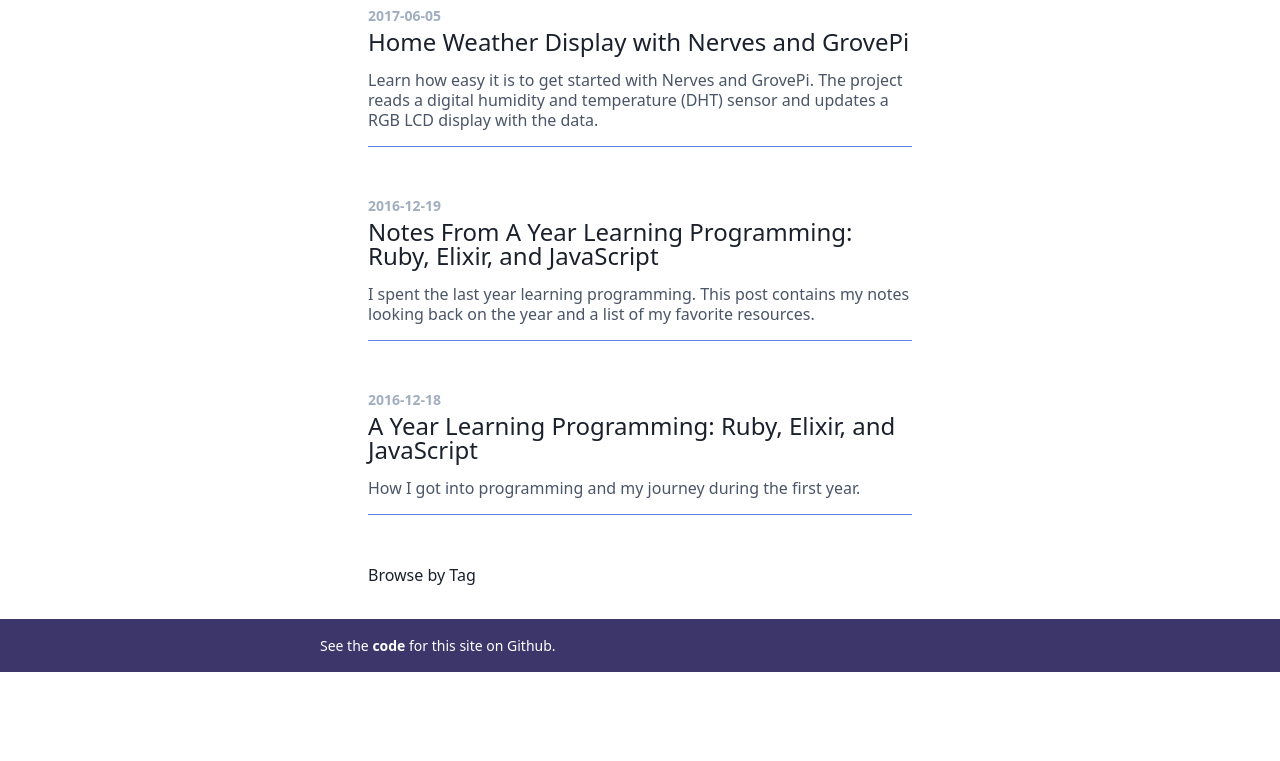
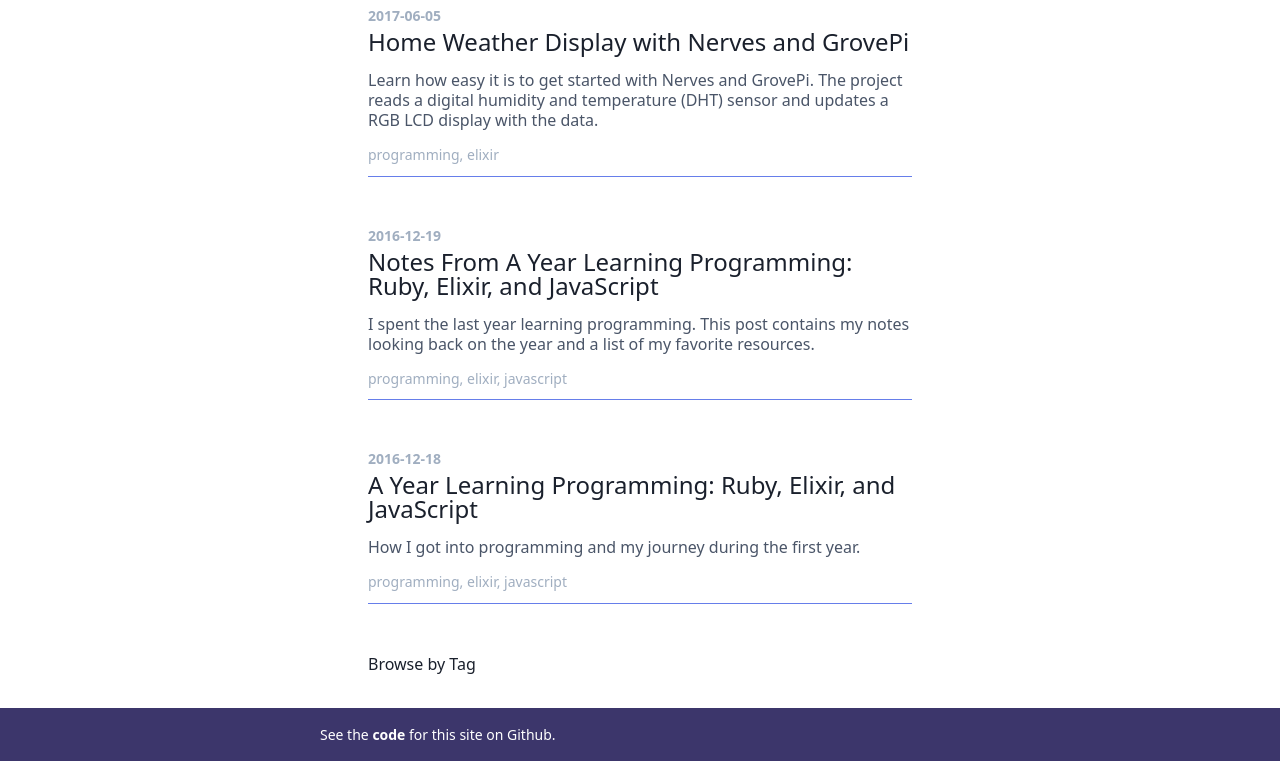
Before and after one commit to axelclark/gatsby-tailwindcss-blog, a Gatsby site: page / in a window 1280 px wide. Shown: the part 179-940 px from the top of the page. Before the commit the page ends 851 px from the top, so only its background shows below. Built offline with nearby package versions, Linux system fonts and the light colour scheme; Gatsby itself is replaced by a stand-in of ours.

Commit message:
Add list of tags to PostItem
* Show tags for each post when posts are listed
* Closes #30

```diff
--- a/src/components/PostItem.js
+++ b/src/components/PostItem.js
@@ -2,6 +2,7 @@ import React from "react";
 import { Link } from "gatsby";
 
 const PostItem = ({ frontmatter }) => {
+  console.log(frontmatter);
   return (
     <div className="mb-12" key={frontmatter.path}>
       <Link to={frontmatter.path}>
@@ -12,8 +13,11 @@ const PostItem = ({ frontmatter }) => {
           <h2 className="text-xl md:text-2xl leading-none mb-4">
             {frontmatter.title}
           </h2>
-          <p className="text-gray-700 leading-tight font-light border-b border-solid border-indigo-500 pb-4">
+          <p className="text-gray-700 leading-tight font-light mb-4">
             {frontmatter.excerpt}
+          </p>
+          <p className="text-gray-500 text-sm leading-tight font-light border-b border-solid border-indigo-500 pb-3">
+            {frontmatter.tags.join(`, `)}
           </p>
         </div>
       </Link>
--- a/src/pages/index.js
+++ b/src/pages/index.js
@@ -39,6 +39,7 @@ export const query = graphql`
             path
             date(formatString: "YYYY-MM-DD")
             excerpt
+            tags
           }
         }
       }
```
